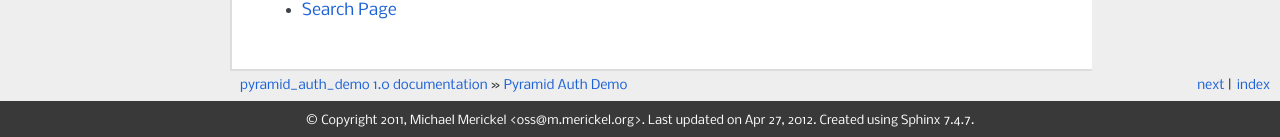
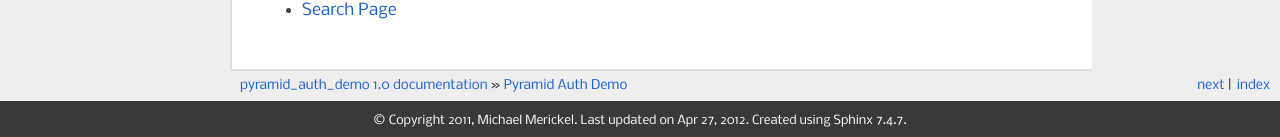
Before and after one commit to mmerickel/pyramid_auth_demo, a Sphinx documentation site: the page built from docs/index.rst, in a window 1280 px wide. Shown: the part 1119-1256 px from the top of the page. Built offline with Sphinx 7.4.7, drawn with Linux system fonts in a browser that asks for light colours; some of the changed lines change nothing that is shown.

Commit message:
removed email

```diff
--- a/docs/conf.py
+++ b/docs/conf.py
@@ -38,7 +38,7 @@ master_doc = 'index'
 
 # General substitutions.
 project = 'pyramid_auth_demo'
-copyright = '2011, Michael Merickel <oss@m.merickel.org>'
+copyright = '2011, Michael Merickel'
 
 # The default replacements for |version| and |release|, also used in various
 # other places throughout the built documents.
```
